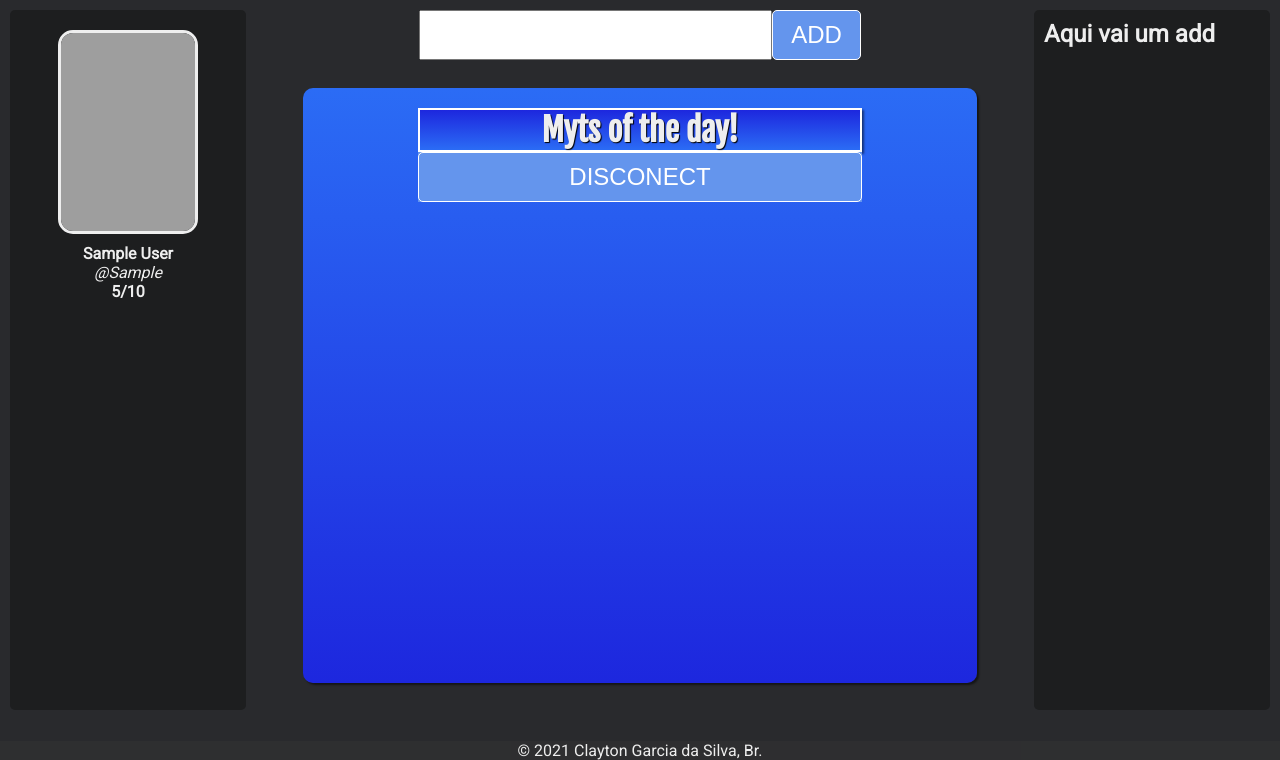
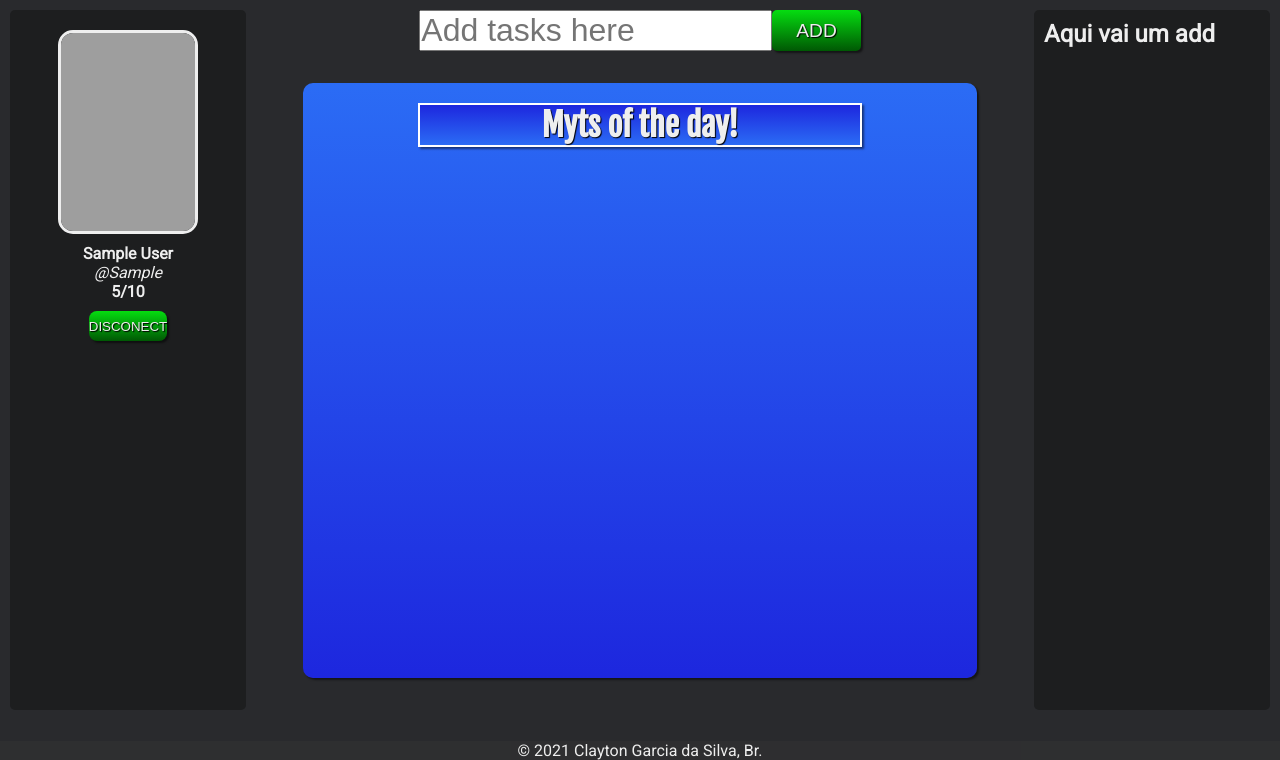
Before and after one commit to Claayton/Flask-app, a Flask app: page /profile in a window 1280 px wide. Shown: the part 40-800 px from the top of the page. Run offline with Flask 2, Linux system fonts and the light colour scheme; the visitor is signed in with stand-in values (Sample User, id 1); data comes from the database, SQL or seed files in the repository; data that the repository does not hold is empty; some libraries are stand-ins or nearby versions; grey boxes are pictures that could not be loaded.

Commit message:
pequenas modificaçoes no layout da profile page

```diff
--- a/app/static/css/style-profile.css
+++ b/app/static/css/style-profile.css
@@ -130,39 +130,125 @@ body {
     border-radius: px;
 }
 
-#column2-container #conteudo .items {
+.task-items{
+    display: flex;
+    flex-direction: column;
     width: 100%;
     height: auto;
-    background: cornflowerblue;
+    color: #ffffff;
+    text-transform: uppercase;
+}
+
+.task-items ul {
+    width: 100%;
+    display: flex;
+    flex-direction: column;
+}
+
+.task-items ul .item{
+    display: flex;
+    width: 100%;
+    height: 40px;
+    padding: 0;
+    border: 1px solid #fff;
+    font-size: 1.5em;
+    color: #ffffff;
+}
+
+.task-items ul .item li{
+    border-radius: 5px;
+    width: 80%;
+    height: 100%;
+    list-style: none;
+    padding: 5px 0;
+}
+
+.task-items ul .item .del-button{
+    border-radius: 5px;
+    width: 20%;
+    height: 100%;
+    text-transform: uppercase;
+    margin-bottom: 15px;
+    border-radius: 4px;
+    display: flex;
+    justify-content: center;
+    align-items: center;
+    background-image: linear-gradient(to bottom, rgb(255, 57, 57), rgb(190, 2, 2));
+    color: #eee;
+    height: 100%;
+    text-shadow: 1px 1px 1px rgba(0, 0, 0, 2);
+    box-shadow: 2px 2px 2px rgba(0, 0, 0, 0.507);
+    text-transform: uppercase;
+}
+
+.task-items ul .item .del-button:hover {
+    background-image: linear-gradient(to bottom, rgb(190, 2, 2), rgb(255, 57, 57));
+    cursor: pointer;
+}
+
+.task-items ul .item .del-button:focus {
+    box-shadow: inset 2px 2px 2px rgb(0, 0, 0);
+}
+
+#column2-container #conteudo .disc {
+    width: 100%;
+    height: auto;
     display: flex;
     flex-direction: column;
     align-content: space-between;
 }
 
-.item, button{
-    padding: 10px 0;
-    border: 1px solid #fff;
-    border-radius: 5px;
-
-    font-size: 1.5em;
-    color: #ffffff;
+.button {
+    margin-bottom: 15px;
+    border-radius: 8px;
+    display: flex;
+    justify-content: center;
+    align-items: center;
+    background-image: linear-gradient(to bottom, rgb(5, 221, 16), rgb(0, 88, 4));
+    color: #eee;
+    height: 100%;
+    width: 100%;
+    font-size: 1.2em;
+    border: 1px;
+    text-shadow: 1px 1px 1px rgba(0, 0, 0, 2);
+    box-shadow: 2px 2px 2px rgba(0, 0, 0, 0.507);
     text-transform: uppercase;
 }
 
-.task {
-    background: cornflowerblue;
-    width: 100%;
-    list-style: none;
+.button:hover {
+    background-image: linear-gradient(to bottom,  rgb(0, 88, 4), rgb(5, 221, 16));
+    cursor: pointer;
 }
 
-.task:hover{
-    background: darkgreen;
+.button:focus {
+    box-shadow: inset 2px 2px 2px rgb(0, 0, 0);
 }
 
-.button {
-    background: cornflowerblue;
+.Disconect {
+    margin-top: 10px;
+    border-radius: 8px;
+    display: flex;
+    justify-content: stretch;
+    align-items: center;
+    background-image: linear-gradient(to bottom, rgb(5, 221, 16), rgb(0, 88, 4));
+    color: #eee;
+    height: 30px;
     width: 100%;
+    border: 1px;
+    text-shadow: 1px 1px 1px rgba(0, 0, 0, 2);
+    box-shadow: 2px 2px 2px rgba(0, 0, 0, 0.507);
+    text-transform: uppercase;
 }
+
+.Disconect:hover {
+    background-image: linear-gradient(to bottom,  rgb(0, 88, 4), rgb(5, 221, 16));
+    cursor: pointer;
+}
+
+.Disconect:focus {
+    box-shadow: inset 2px 2px 2px rgb(0, 0, 0);
+}
+
 
 #column3-container {
     width: 20%;
--- a/app/templates/profile.html
+++ b/app/templates/profile.html
@@ -15,36 +15,34 @@
             <strong>{{ current_user.name.title() }}</strong>
             <em>@{{ current_user.username.title() }}</em>
             <strong>5/10</strong>
+            <div class="disc">
+                <form action="/logout">
+                    <button class="Disconect" type="submit">Disconect</button>
+                </form>
+            </div>
         </section>
     </div>
     <div id="column2-container">
         <form action="" method="POST" class="add-task">
             {{ form.csrf_token }}
-            {{ form.task(id="task") }}
+            {{ form.task(id="task", placeholder="Add tasks here") }}
             <button class="button" type="submit">add</button>
         </form>
         <section id="conteudo">
             <div class="tabela">
                 <h2>Myts of the day!</h2>
-                <div class="taskdb">
+                <div class="task-items">
                     {% with messages = task_message %}
                         {% if messages %}
                         <ul>
                             {% for message in messages %}
-                            <div class="items">
-                                <form action="#">
-                                    <button class="task"><li>{{ message.task }}</li></button>
+                                <form action="#" class="item">
+                                    <li>{{ message.task }}</li><button class="del-button" type="submit">Delete</button>
                                 </form>
-                            </div>
                             {% endfor %}
                         </ul>
                         {% endif %}
                     {% endwith %}
-                </div>
-                <div class="items">
-                    <form action="/logout">
-                        <button class="button" type="submit">Disconect</button>
-                    </form>
                 </div>
             </div>
         </section>
```
